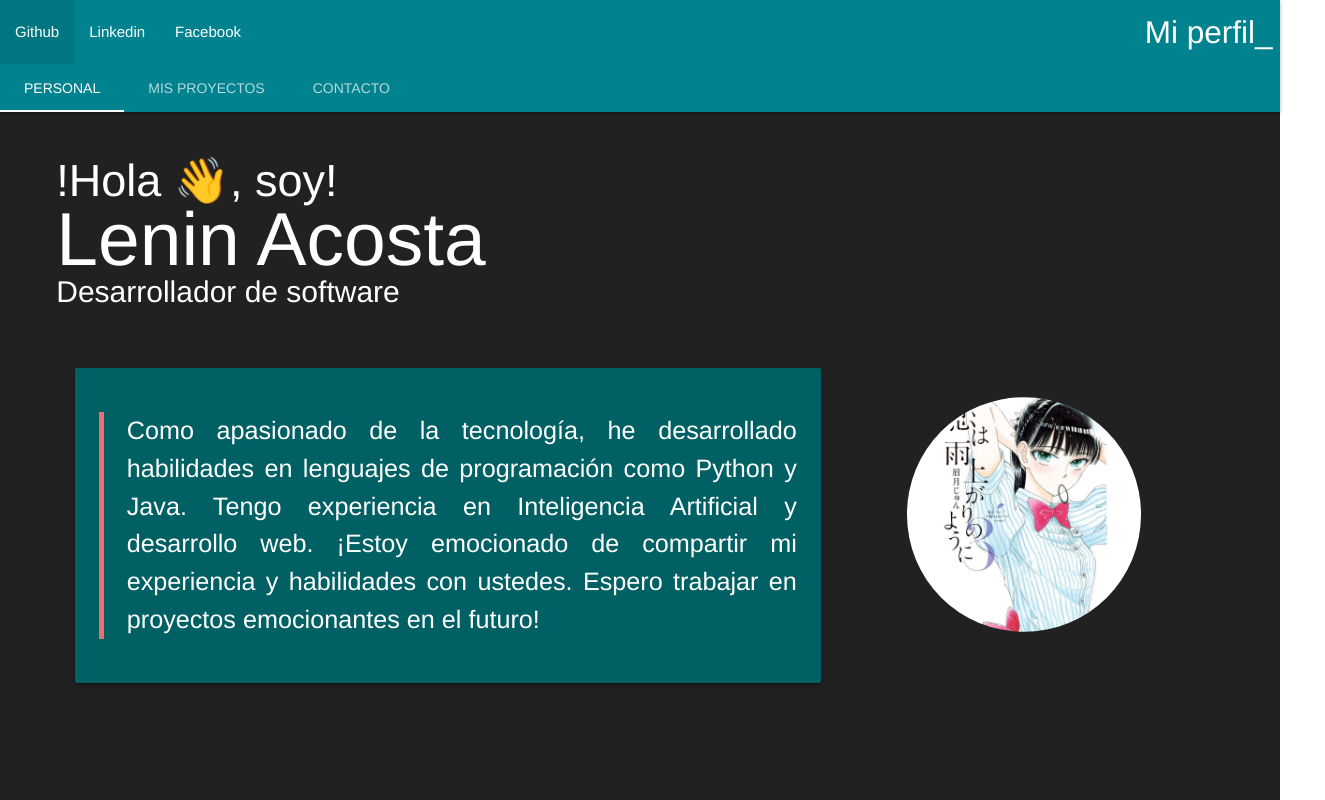
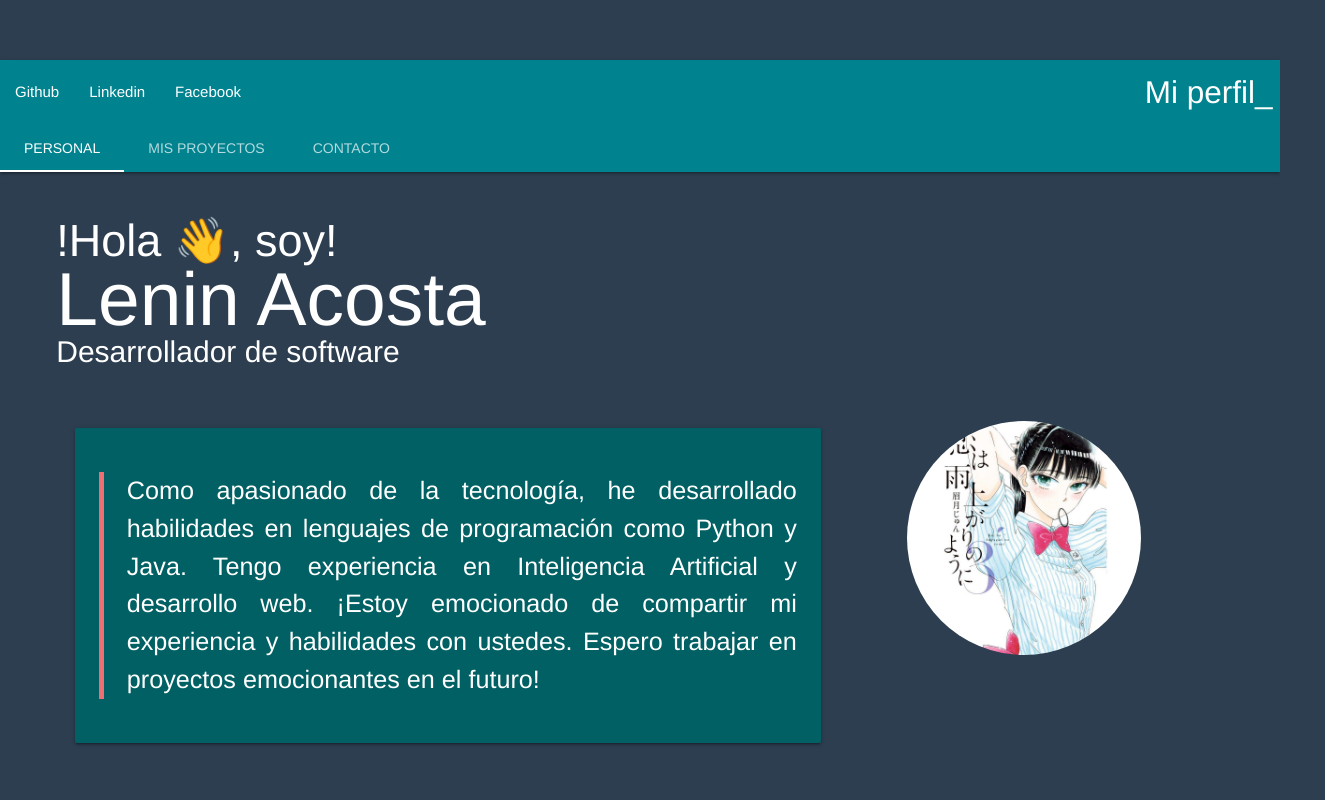
Before and after one commit to leninrkb/CursoVue, a Vue app in the folder vue3/cli/hello-world/: page / in a window 1280 px wide. Shown: the whole page, 1325 px wide, since content can reach past the window. Built offline with nearby package versions, Linux system fonts and the light colour scheme.

Commit message:
arreglo desborde

```diff
--- a/vue3/cli/hello-world/src/App.vue
+++ b/vue3/cli/hello-world/src/App.vue
@@ -1,6 +1,4 @@
 <template>
-  <div id="all" class="grey darken-4">
-
   <nav class="nav-extended cyan darken-3">
     <div class="nav-wrapper">
       <a href="#" class="brand-logo right">Mi perfil_</a>
@@ -23,9 +21,8 @@
   <div id="personal">
     <PersonalView></PersonalView>
   </div>
-    <div id="proyectos" >Test 2</div>
-    <div id="contacto" >Test 3</div>
-  </div>
+  <div id="proyectos">Test 2</div>
+  <div id="contacto">Test 3</div>
 </template>
 
 <script>
@@ -56,11 +53,7 @@ export default {
   margin-top: 60px;
 }
 
-#all {
-  position: absolute;
-  top: 0;
-  left: 0;
-  right: 0;
-  bottom: 0;
+body {
+  background-color: #2c3e50;
 }
 </style>
--- a/vue3/cli/hello-world/src/views/PersonalView.vue
+++ b/vue3/cli/hello-world/src/views/PersonalView.vue
@@ -1,6 +1,7 @@
 <template>
+    <div class="">
         <div class="row">
-        <div id="presentacion" class="col s12 white-text">
+            <div id="presentacion" class="col m10 white-text">
                 <div class="contenedor">
                     <p class="saludo">!Hola 👋, soy!</p>
                     <h1 class="nombre">Lenin Acosta</h1>
@@ -8,7 +9,7 @@
                 </div>
             </div>
             <div class="margenes">
-            <div class="col m8 ">
+                <div class="col m8">
                     <div class="card-panel cyan darken-4">
                         <span class="white-text">
                             <blockquote class="flow-text justificado">
@@ -28,6 +29,7 @@
                 </div>
             </div>
         </div>
+    </div>
 </template>
 <script>
 export default {
@@ -37,15 +39,11 @@ export default {
 
 <style scoped>
 
-img{
-    padding-top: 10%;
-    padding-bottom: 10%;
+.margenes {
+    padding: 5%;
 }
 
-.margenes{
-    padding: 5%;
-}
-#presentacion{
+#presentacion {
     margin-top: 1em;
     margin-left: 3em;
     margin-bottom: 4em;
@@ -72,7 +70,7 @@ img{
     margin: 0;
 }
 
-.justificado{
+.justificado {
     text-align: justify;
 }
 </style>
```
Lines whose indentation alone changed are shown as unchanged.
